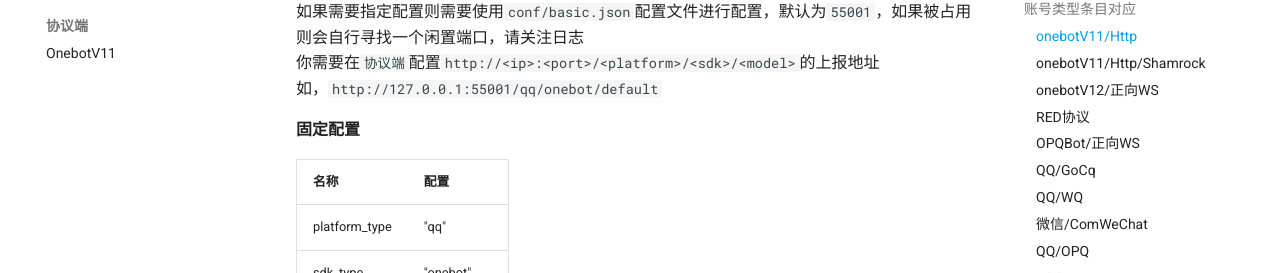
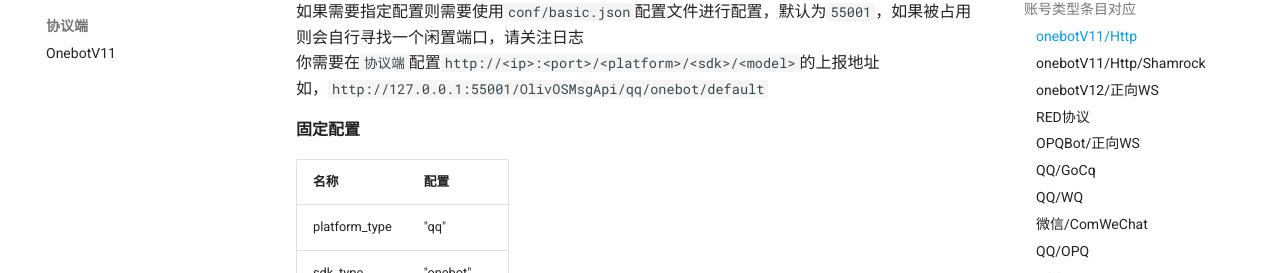
Before and after one commit to OlivOS-Team/OlivOSDoc, an MkDocs documentation site: the page built from docs/User/Account.md, in a window 1280 px wide and 900 px high, scrolled down 2210 px. Shown: the part 180-453 px from the top of the window. Built offline with MkDocs 1.6.1 and Material for MkDocs 9.7.7, drawn with Linux system fonts in a browser that asks for light colours; comment, search, counter and statistics services are not loaded; some of the changed lines change nothing that is shown.

Commit message:
修正错误

```diff
--- a/docs/User/Account.md
+++ b/docs/User/Account.md
@@ -70,7 +70,7 @@
 
 如果需要指定配置则需要使用`conf/basic.json`配置文件进行配置，默认为`55001`，如果被占用则会自行寻找一个闲置端口，请关注日志
 你需要在`协议端`配置`http://<ip>:<port>/<platform>/<sdk>/<model>`的上报地址
-如，`http://127.0.0.1:55001/qq/onebot/default`
+如，`http://127.0.0.1:55001/OlivOSMsgApi/qq/onebot/default`
 
 **固定配置**
 
```
Also changed, not shown: docs/User/img/User_Account_001.png.
